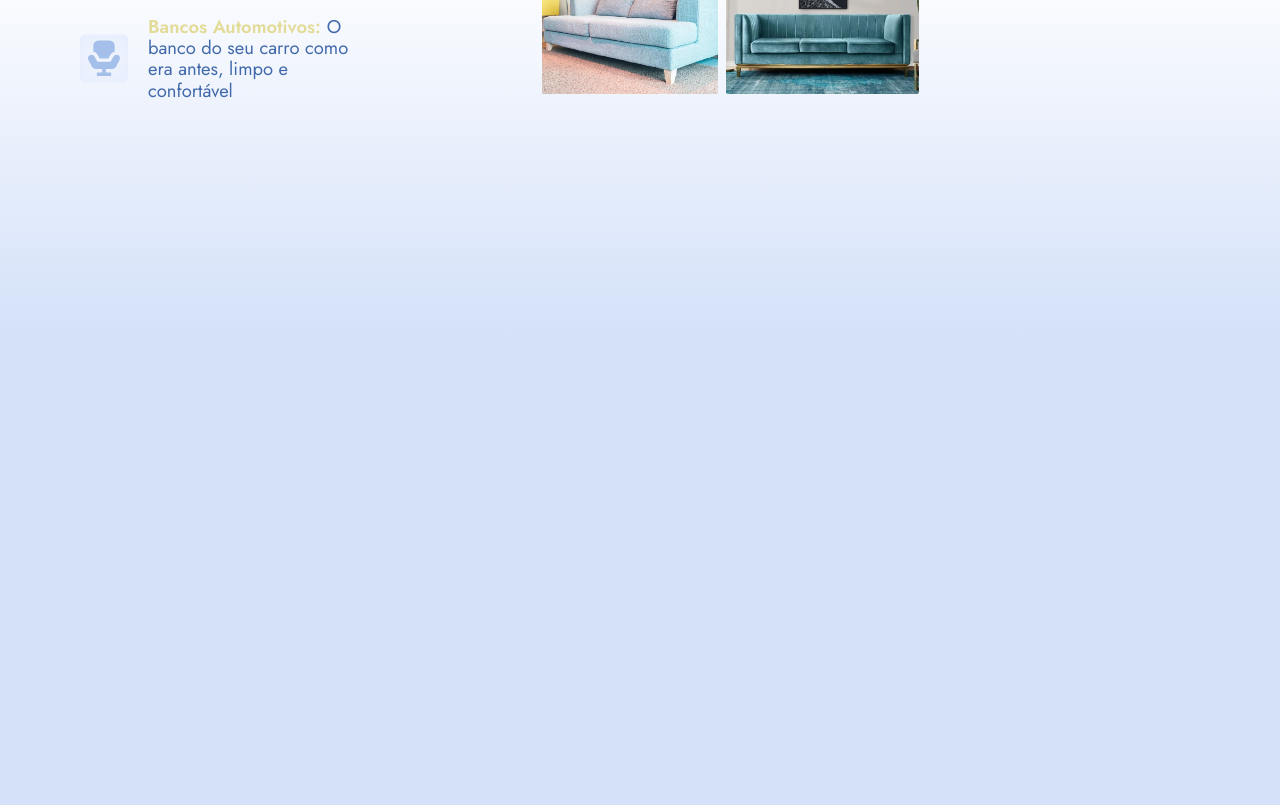
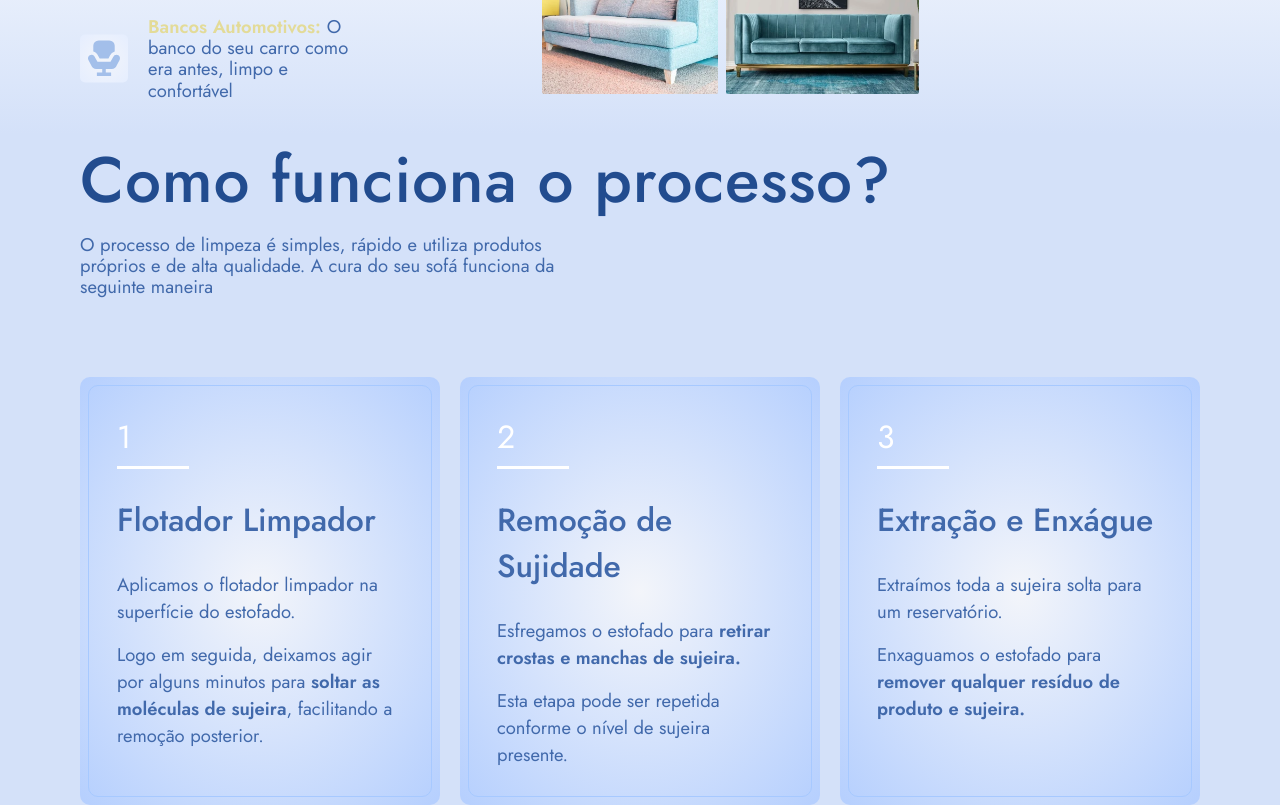
Before and after one commit to joseluizbrits/godsclean, a Next.js app: page / in a window 1280 px wide. Shown: the part 2820-3625 px from the top of the page. Before the commit the page ends 3154 px from the top, so only its background shows below. Built offline with nearby package versions, Linux system fonts and the light colour scheme.

Commit message:
feat: add process container

```diff
--- a/src/app/page.tsx
+++ b/src/app/page.tsx
@@ -1,6 +1,7 @@
 import Services from "@/containers/Services";
 import Hero from "@/containers/Hero";
 import Introduction from "@/containers/Introduction";
+import Process from "@/containers/Process";
 
 export default function Home() {
   return (
@@ -8,6 +9,7 @@ export default function Home() {
       <Hero />
       <Introduction />
       <Services />
+      <Process />
     </>
   );
 }
--- /dev/null
+++ b/src/containers/Process/index.tsx
@@ -0,0 +1,68 @@
+"use client";
+
+import Title from "@/components/Title";
+import { ProcessContainer } from "./styles";
+
+function Process() {
+  return (
+    <ProcessContainer className="containers-between-space padding-space">
+      <Title>
+        <h2>Como funciona o processo?</h2>
+        <p>
+          O processo de limpeza é simples, rápido e utiliza produtos próprios e
+          de alta qualidade. A cura do seu sofá funciona da seguinte maneira
+        </p>
+      </Title>
+
+      <ul>
+        <li>
+          <div>
+            <span>1</span>
+            <h3>Flotador Limpador</h3>
+            <div>
+              <p>Aplicamos o flotador limpador na superfície do estofado.</p>
+              <p>
+                Logo em seguida, deixamos agir por alguns minutos para{" "}
+                <strong>soltar as moléculas de sujeira</strong>, facilitando a
+                remoção posterior.
+              </p>
+            </div>
+          </div>
+        </li>
+
+        <li>
+          <div>
+            <span>2</span>
+            <h3>Remoção de Sujidade</h3>
+            <div>
+              <p>
+                Esfregamos o estofado para{" "}
+                <strong>retirar crostas e manchas de sujeira.</strong>
+              </p>
+              <p>
+                Esta etapa pode ser repetida conforme o nível de sujeira
+                presente.
+              </p>
+            </div>
+          </div>
+        </li>
+
+        <li>
+          <div>
+            <span>3</span>
+            <h3>Extração e Enxágue</h3>
+            <div>
+              <p>Extraímos toda a sujeira solta para um reservatório.</p>
+              <p>
+                Enxaguamos o estofado para{" "}
+                <strong>remover qualquer resíduo de produto e sujeira.</strong>
+              </p>
+            </div>
+          </div>
+        </li>
+      </ul>
+    </ProcessContainer>
+  );
+}
+
+export default Process;
--- /dev/null
+++ b/src/containers/Process/styles.ts
@@ -0,0 +1,50 @@
+import styled from "styled-components";
+
+export const ProcessContainer = styled.section`
+  ul {
+    margin-top: 80px;
+    display: grid;
+    grid-template-columns: repeat(3, 1fr);
+    gap: 20px;
+  }
+
+  li {
+    padding: 8px;
+    border-radius: 10px;
+    background-image: radial-gradient(#f3f5fa, #b5cffe);
+  }
+
+  li > div {
+    height: 100%;
+    padding: 28px;
+    border: 1px solid #a7c9ff;
+    border-radius: 10px;
+
+    display: flex;
+    flex-direction: column;
+    gap: 28px;
+  }
+
+  span {
+    font-size: 2rem;
+    color: var(--white);
+    max-width: 25%;
+    padding-bottom: 6px;
+    border-bottom: 3px solid var(--white);
+  }
+
+  h3 {
+    font-weight: 500;
+    font-size: 2rem;
+    color: var(--text);
+  }
+
+  p {
+    color: var(--text);
+    font-size: 1.15rem;
+  }
+
+  p + p {
+    padding-top: 16px;
+  }
+`;
--- a/src/containers/Services/styles.ts
+++ b/src/containers/Services/styles.ts
@@ -2,7 +2,6 @@ import styled from "styled-components";
 
 export const ServicesContainer = styled.section`
   background-image: linear-gradient(var(--bg), var(--white) 35% 65%, var(--bg));
-  padding-bottom: 200px;
   margin-top: -40px;
 
   h3 {
```
